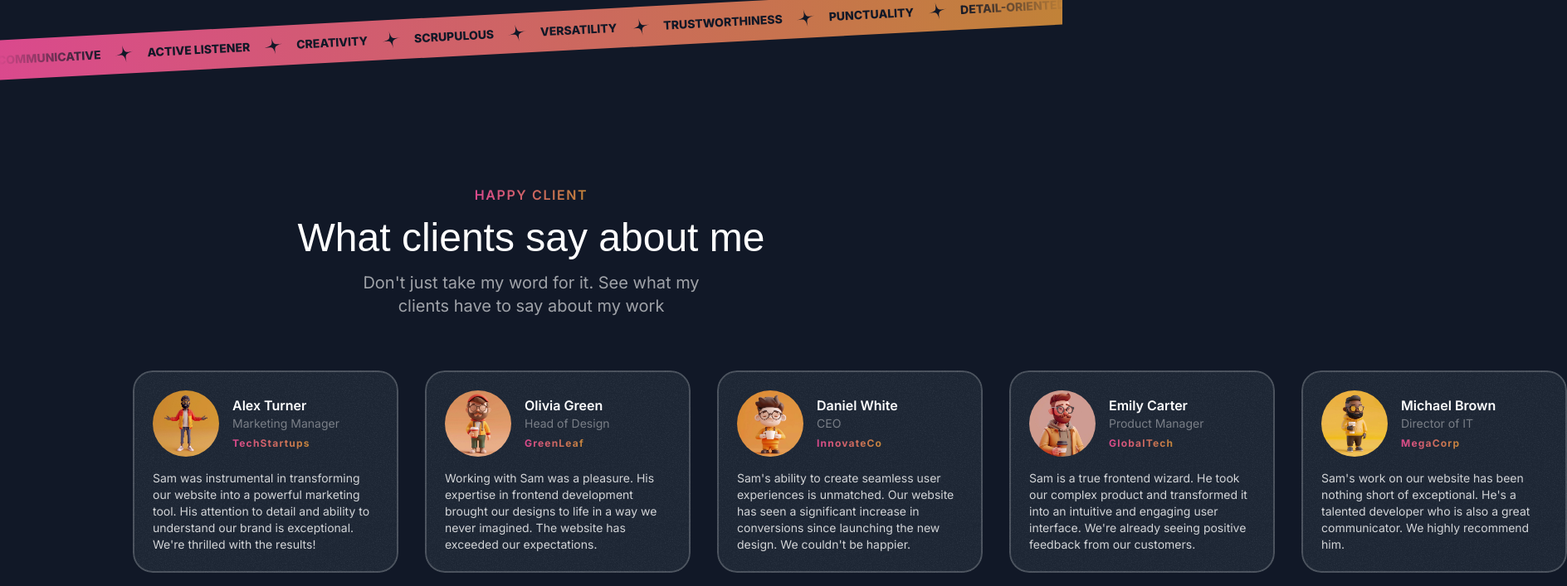
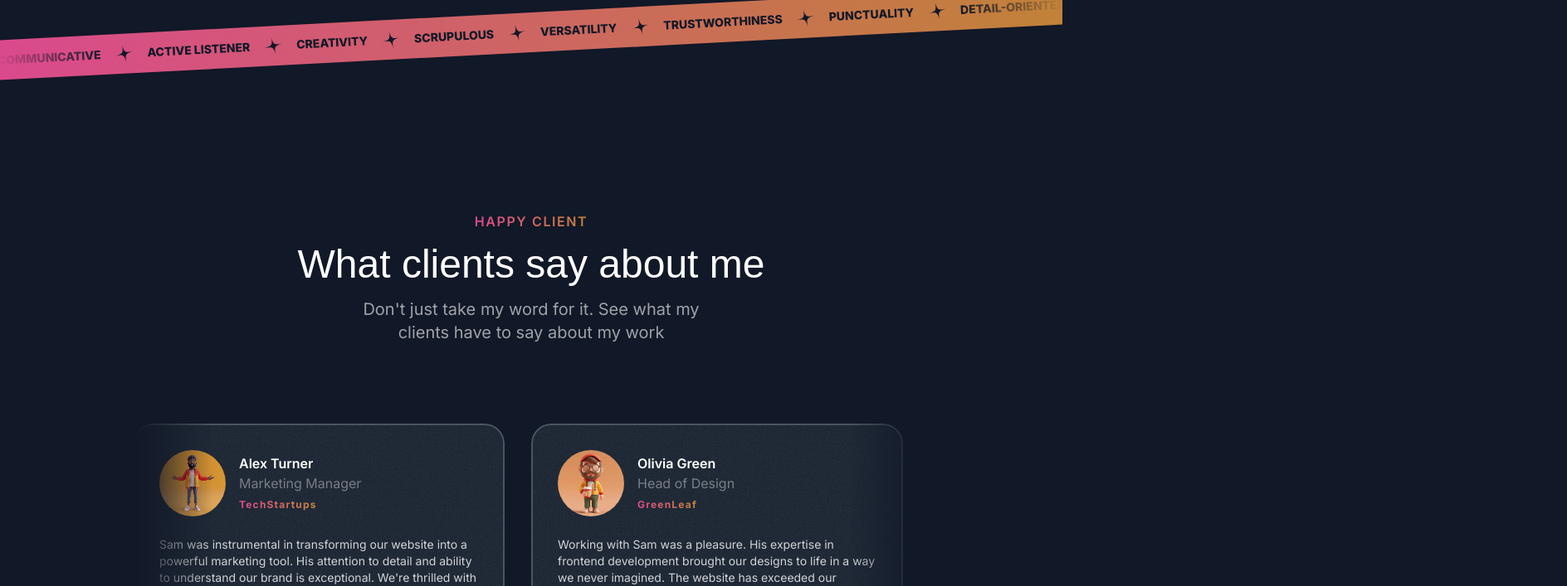
Before and after one commit to Sammy212/portfolio, a Next.js app: page / in a window 1280 px wide. Shown: the part 2741-3448 px from the top of the page at 83% size, 1888 px wide, since content can reach past the window. Built offline with nearby package versions, Linux system fonts and the light colour scheme; a web font is replaced by a local one.

Commit message:
finished Testimonials compenent

```diff
--- a/src/sections/Testimonials.tsx
+++ b/src/sections/Testimonials.tsx
@@ -5,7 +5,7 @@
 
 export function Testimonials() {
   return (
-    <div className="py-16">
+    <div className="py-16 lg:py-24">
       <div className="container">
         <SectionHeader
           eyebrow="Happy Client"
@@ -13,13 +13,13 @@
           description="Don't just take my word for it. See what my clients have to say about my work"
         />
 
-        <div className="mt-16 flex">
+        <div className="mt-16 lg:mt-24 flex overflow-x-clip [mask-image:linear-gradient(to_right,transparent,black_10%,black_90%,transparent)]">
           <div className="flex gap-8 flex-none">
             {
               testimonials.map(testimonial => (
                 <Card
                   key={testimonial.name}
-                  className="max-w-xs"
+                  className="max-w-xs md:p-8 md:max-w-md"
                 >
                   <div className="flex gap-4 items-center">
                     <Image
@@ -28,11 +28,11 @@
                     />
                     <div>
                       <p className="font-semibold">{testimonial.name}</p>
-                      <p className="text-sm text-white/40">{testimonial.position}</p>
+                      <p className="text-sm text-white/40 md:text-base">{testimonial.position}</p>
                       <p className="bg-gradient-to-r from-[#DA498D] to-[#ed9d3c]/80 inline-flex gap-2 font-bold tracking-widest text-xs text-transparent bg-clip-text">{testimonial.company}</p>
                     </div>
                   </div>
-                  <p className="mt-4 text-sm text-white/80">{testimonial.text}</p>
+                  <p className="mt-4 md:mt-6 text-sm text-white/80">{testimonial.text}</p>
                 </Card>
               ))
             }
```
